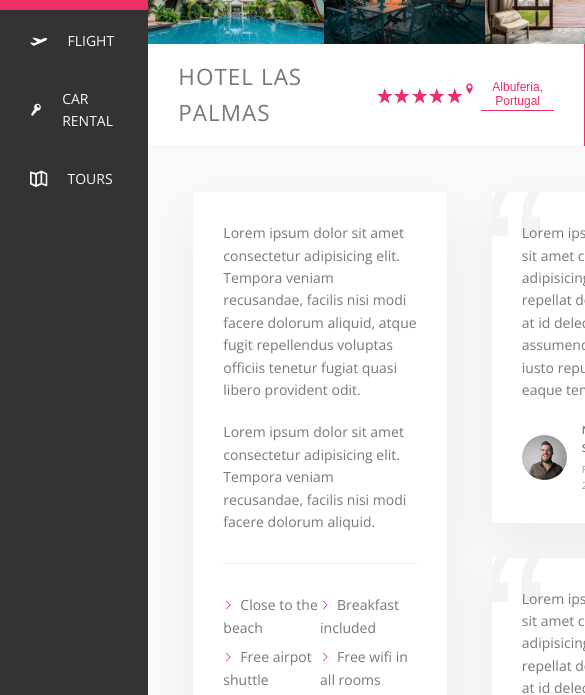
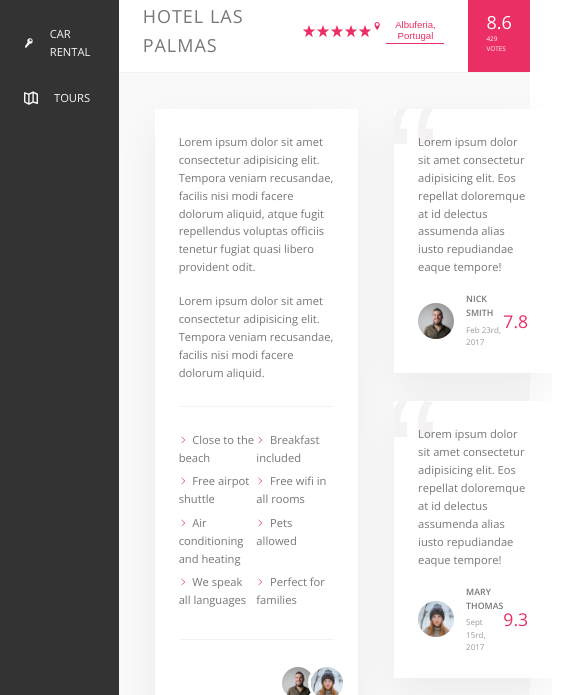
Before and after one commit to NarminGale/Trillo-Project, a website: page index.html in a window 390 px wide. Shown: the part 227-922 px from the top of the page, 585 px wide, since content can reach past the window. Drawn offline with nearby package versions, Linux system fonts and the light colour scheme; files that its build step writes are made by us from their sources.

Commit message:
Added media queries sizes

```diff
--- a/sass/_base.scss
+++ b/sass/_base.scss
@@ -35,6 +35,10 @@ Grey dark 3: #999
   --line: 1px solid var(--color-grey-light-2);
 }
 
+$bp-largest: 75em; //1200px
+$bp-large: 68.75em; //1100px
+$bp-medium: 56.25em; //900px
+
 * {
   margin: 0;
   padding: 0;
@@ -49,6 +53,10 @@ Grey dark 3: #999
 html {
   font-size: 62.5%; // 1rem = 10px  =>  10px/16px = 62.5
   box-sizing: border-box;
+
+  @media only screen and (max-width: $bp-large) {
+    font-size: 50%;
+  }
 }
 
 body {
```
